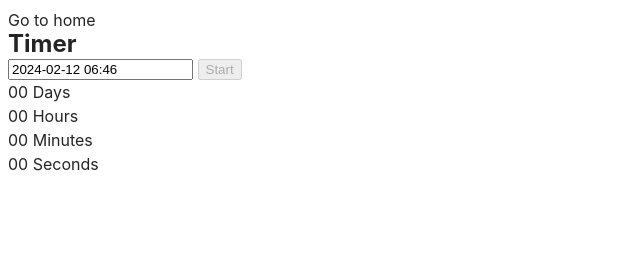
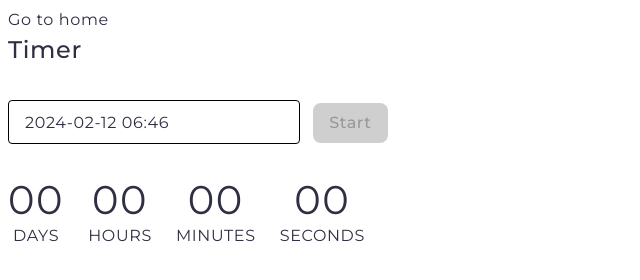
Before and after one commit to co11aps/goit-js-hw-10, a website built with Vite: page src/1-timer.html in a window 1280 px wide. Shown: the whole page, without its empty margins (0-640 px from the left). Built offline with nearby package versions, Linux system fonts and the light colour scheme.

Commit message:
markup update

```diff
--- a/src/1-timer.html
+++ b/src/1-timer.html
@@ -5,6 +5,12 @@
     <meta http-equiv="X-UA-Compatible" content="IE=edge" />
     <meta name="viewport" content="width=device-width, initial-scale=1.0" />
     <link rel="icon" type="image/svg+xml" href="/favicon.svg" />
+    <link rel="preconnect" href="https://fonts.googleapis.com" />
+    <link rel="preconnect" href="https://fonts.gstatic.com" crossorigin />
+    <link
+      href="https://fonts.googleapis.com/css2?family=Montserrat:wght@400;500&display=swap"
+      rel="stylesheet"
+    />
     <title>Timer</title>
     <link rel="stylesheet" href="./css/styles.css" />
   </head>
--- a/src/css/1-timer.css
+++ b/src/css/1-timer.css
@@ -0,0 +1,88 @@
+#datetime-picker {
+    font-family: "Montserrat", sans-serif;
+    font-weight: 400;
+    font-size: 16px;
+    line-height: 1.5;
+    letter-spacing: 0.04em;
+    color: #2e2f42;
+    border-radius: 4px;
+    width: 272px;
+    height: 40px;
+    background: #fff;
+    padding-left: 16px;
+    outline: none;
+    margin-bottom: 32px;
+    margin-right: 8px;
+    margin-top: 32px;
+    border: 1px solid black;
+    transition: border 250ms cubic-bezier(0.4, 0, 0.2, 1);
+
+}
+
+#datetime-picker:disabled {
+    background: #f5f5f5;
+    color: #808080;
+}
+
+#datetime-picker:focus {
+    border-color: #4E75FF;
+}
+
+#datetime-picker:hover {
+    outline: 1px solid black;
+}
+
+button[data-start] {
+    font-family: "Montserrat", sans-serif;
+    font-weight: 500;
+    font-size: 16px;
+    line-height: 1.5;
+    letter-spacing: 0.04em;
+    color: #fff;
+    border-radius: 8px;
+    padding: 8px 16px;
+    width: 75px;
+    height: 40px;
+    background: #4e75ff;
+    border: none;
+    transition: background 250ms cubic-bezier(0.4, 0, 0.2, 1);
+}
+
+button[data-start]:hover {
+    background: #6c8cff;
+}
+
+button[data-start]:disabled {
+    color: #989898;
+    background: #cfcfcf;
+}
+
+.timer {
+    display: flex;
+    gap: 24px;
+}
+
+.field {
+    display: flex;
+    flex-direction: column;
+    align-items: center;
+    justify-content: center;
+}
+
+.value {
+    font-family: "Montserrat", sans-serif;
+    font-weight: 400;
+    font-size: 40px;
+    line-height: 1.2;
+    letter-spacing: 0.04em;
+    color: #2e2f42;
+}
+
+.label {
+    font-family: "Montserrat", sans-serif;
+    font-weight: 400;
+    font-size: 16px;
+    line-height: 1.5;
+    color: #2e2f42;
+    text-transform: uppercase;
+}
--- a/src/css/styles.css
+++ b/src/css/styles.css
@@ -9,12 +9,12 @@
 @import url('./2-snackbar.css');
 
 :root {
-  font-family: Inter, Avenir, Helvetica, Arial, sans-serif;
+  font-family: "Montserrat", sans-serif;
+  font-weight: 400;
   font-size: 16px;
-  line-height: 24px;
-  font-weight: 400;
-
-  color: #242424;
+  line-height: 1.5;
+  letter-spacing: 0.04em;
+  color: #2e2f42;
   background-color: rgba(255, 255, 255, 0.87);
 
   font-synthesis: none;
--- a/src/js/1-timer.js
+++ b/src/js/1-timer.js
@@ -23,11 +23,15 @@ const options = {
   onClose(selectedDates) {
     if (selectedDates[0] <= Date.now()) {
       startBtn.disabled = true;
-      // window.alert('Please choose a date in the future');
+
       iziToast.show({
         message: 'Please choose a date in the future',
+        messageColor: '#fff',
         color: 'red',
+        backgroundColor: '#EF4040',
+        messageSize: '16',
         position: 'topCenter',
+        iconUrl: '../img/stop-icon.svg',
       });
     } else {
       startBtn.disabled = false;
```
Also changed, not shown: src/2-snackbar.html (+26 -0 lines), src/index.html (+6 -0 lines), src/js/2-snackbar.js (+40 -0 lines), src/img/stop-icon.svg (added).
